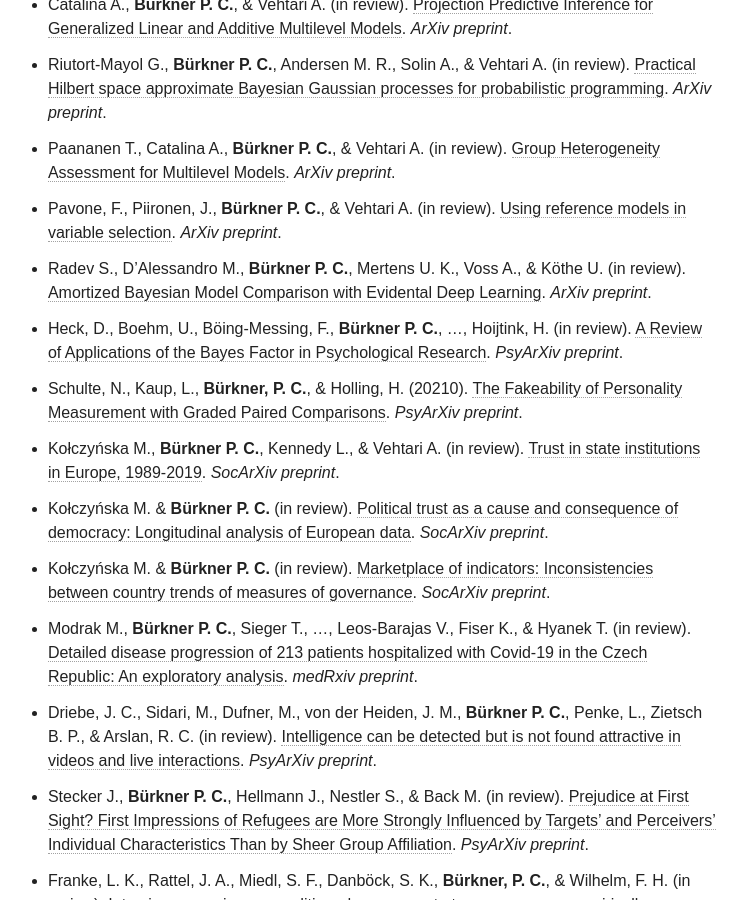
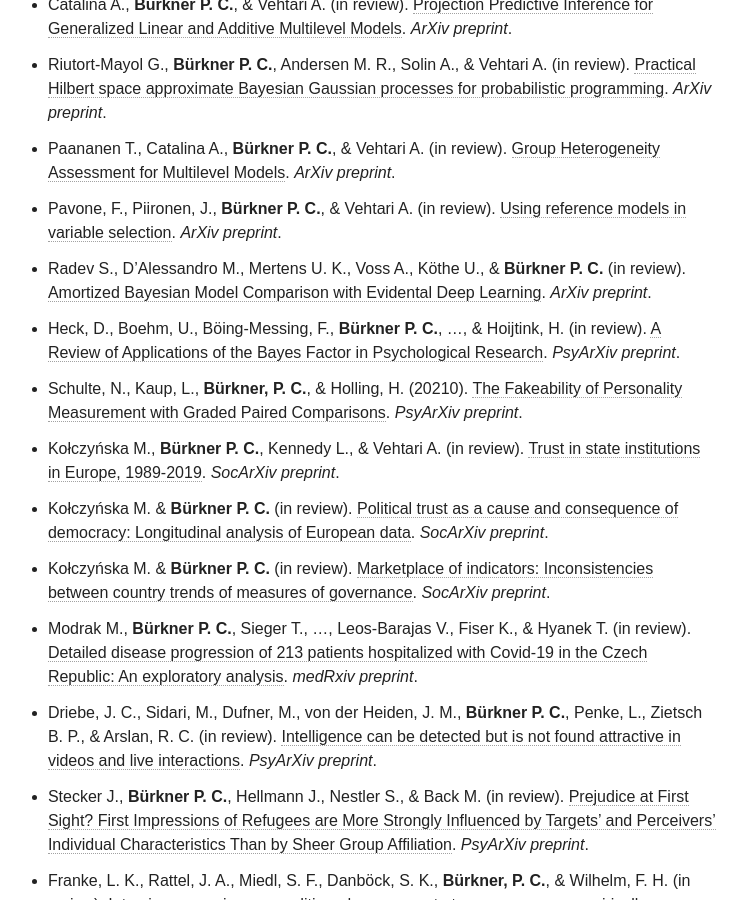
Before and after one commit to paul-buerkner/paul-buerkner.github.io, a Jekyll site: the page built from publications/index.md, in a window 1280 px wide and 900 px high, scrolled down 737 px. Shown: the whole window, without its empty margins (278-1024 px from the left). Built offline with Jekyll 4.4.1, drawn with Linux system fonts in a browser that asks for light colours; nearby versions of some CDN libraries.

Commit message:
minor cleaning

```diff
--- a/publications/index.md
+++ b/publications/index.md
@@ -11,8 +11,8 @@
 * Riutort-Mayol G., **Bürkner P. C.**, Andersen M. R., Solin A., & Vehtari A. (in review). [Practical Hilbert space approximate Bayesian Gaussian processes for probabilistic programming](http://arxiv.org/abs/2004.11408). *ArXiv preprint*.
 * Paananen T., Catalina A., **Bürkner P. C.**, & Vehtari A. (in review). [Group Heterogeneity Assessment for Multilevel Models](http://arxiv.org/abs/2005.02773). *ArXiv preprint*.
 * Pavone, F., Piironen, J., **Bürkner P. C.**, & Vehtari A. (in review). [Using reference models in variable selection](https://arxiv.org/abs/2004.13118). *ArXiv preprint*.
-* Radev S., D’Alessandro M., **Bürkner P. C.**, Mertens U. K., Voss A., & Köthe U. (in review). [Amortized Bayesian Model Comparison with Evidental Deep Learning](https://arxiv.org/abs/2004.10629). *ArXiv preprint*.
-* Heck, D., Boehm, U., Böing-Messing, F., **Bürkner P. C.**, ..., Hoijtink, H. (in review). [A Review of Applications of the Bayes Factor in Psychological Research](https://psyarxiv.com/cu43g/). *PsyArXiv preprint*.
+* Radev S., D’Alessandro M., Mertens U. K., Voss A., Köthe U., & **Bürkner P. C.** (in review). [Amortized Bayesian Model Comparison with Evidental Deep Learning](https://arxiv.org/abs/2004.10629). *ArXiv preprint*.
+* Heck, D., Boehm, U., Böing-Messing, F., **Bürkner P. C.**, ..., & Hoijtink, H. (in review). [A Review of Applications of the Bayes Factor in Psychological Research](https://psyarxiv.com/cu43g/). *PsyArXiv preprint*.
 * Schulte, N., Kaup, L., **Bürkner, P. C.**, & Holling, H. (20210). [The Fakeability of Personality Measurement with Graded Paired Comparisons](https://psyarxiv.com/bs7he/). *PsyArXiv preprint*.
 * Kołczyńska M., **Bürkner P. C.**, Kennedy L., & Vehtari A. (in review). [Trust in state institutions in Europe, 1989-2019](https://osf.io/preprints/socarxiv/3v5g7/). *SocArXiv preprint*.
 * Kołczyńska M. & **Bürkner P. C.** (in review). [Political trust as a cause and consequence of democracy: Longitudinal analysis of European data](https://osf.io/preprints/socarxiv/79dth/). *SocArXiv preprint*.
```
